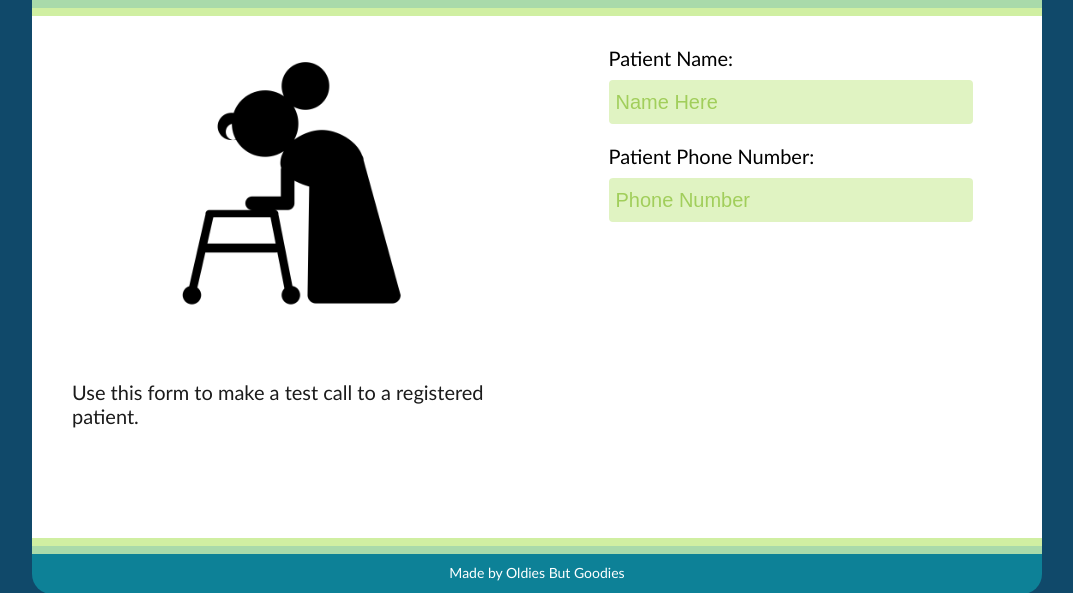
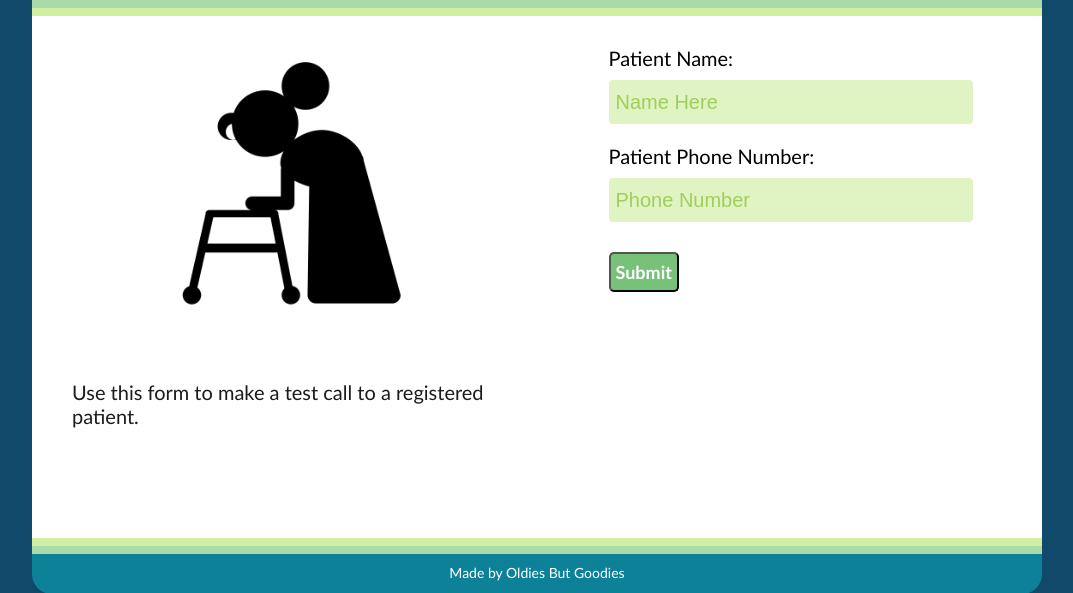
Before and after one commit to cjaiello/MoreDisruptionPleaseHackathon, a Flask app: page /test in a window 1280 px wide. Shown: the part 76-669 px from the top of the page, without its empty margins (103-1176 px from the left). Run offline with Flask 2, Linux system fonts and the light colour scheme; parts of the project's set-up code (start-up, migrations or seed data) failed here and were passed over; some libraries are stand-ins or nearby versions.

Commit message:
Oh my god, submit button

```diff
--- a/templates/testpage.html
+++ b/templates/testpage.html
@@ -40,6 +40,10 @@
 				{{ form.phone_number.label }}
 				<br> {{ form.phone_number(placeholder="Phone Number") }}
 			</div>
+
+			<div class="input submit">
+				<input class="submitButton" type="submit" value="Submit" />
+			</div>
 		</form>
 	</section>
 	<!-- Closing tag for main white text box -->
```
